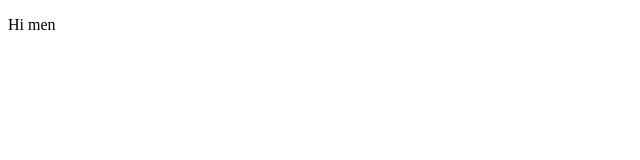
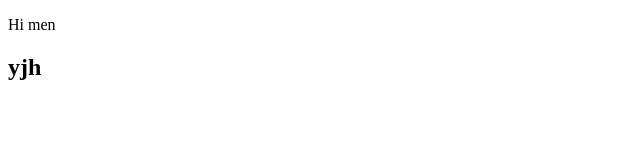
Before and after one commit to ArtemZEL/projects, a plain HTML site: page index.html in a window 1280 px wide. Shown: the full height of the page, 0-640 px from the left. Drawn offline with Linux system fonts and the light colour scheme.

Commit message:
index.html mod

```diff
--- a/index.html
+++ b/index.html
@@ -9,7 +9,7 @@
 <body>
 
     <p>Hi men</p>
-
+    <h2>yjh</h2>
     <script src="js/script.js"></script>
 </body>
 </html>
```
